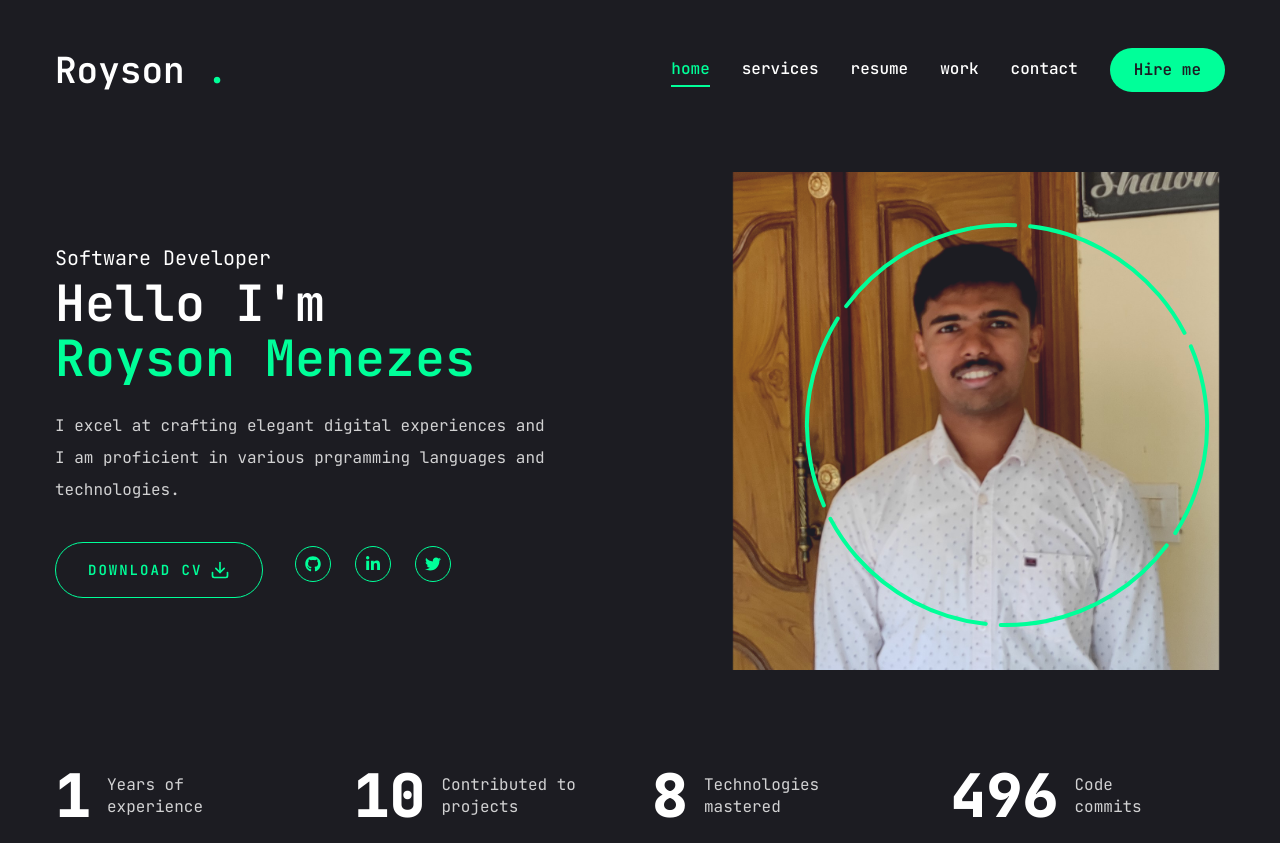
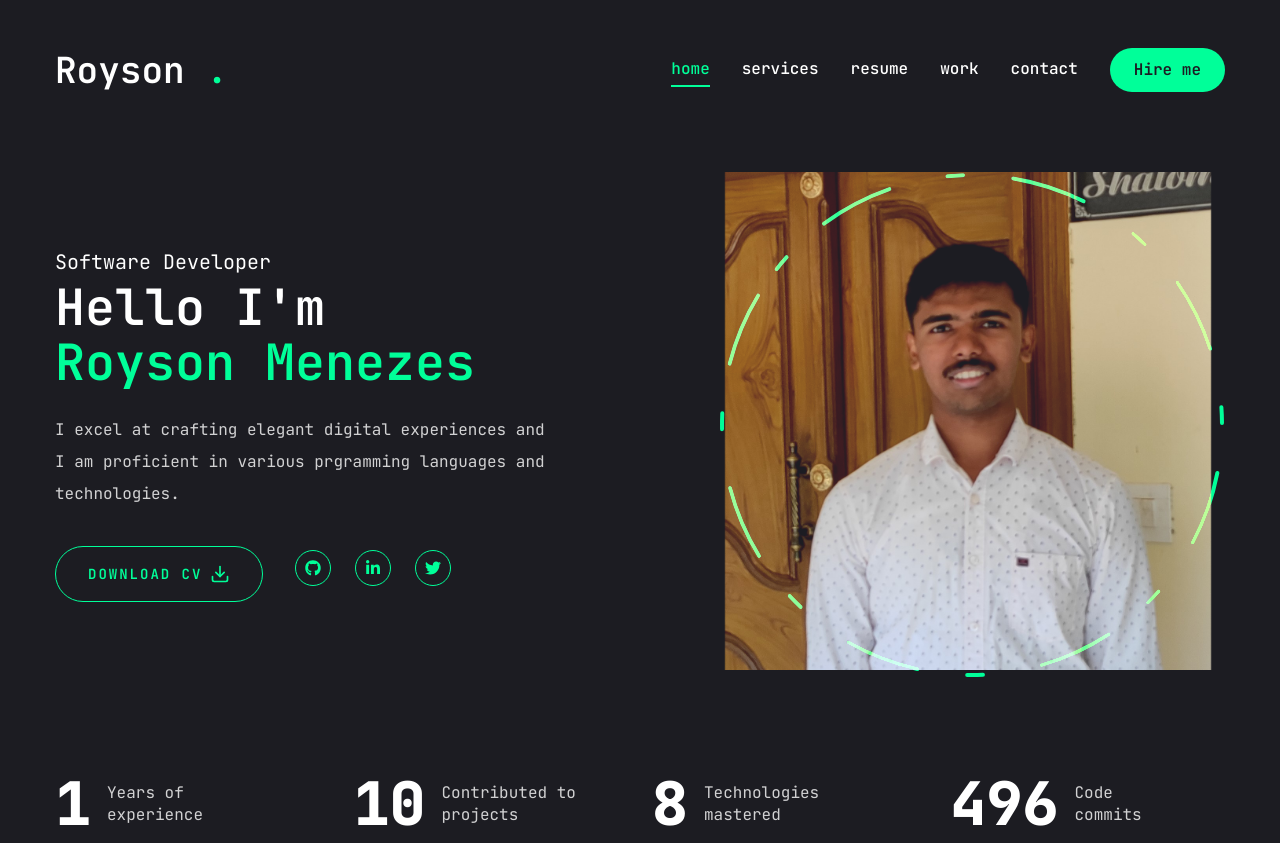
Before and after one commit to roysonmenezes/Portfolio, a Next.js app: page / in a window 1280 px wide. Built offline with nearby package versions, Linux system fonts and the light colour scheme.

Commit message:
sovled visibility issue.

```diff
--- a/components/Photo.jsx
+++ b/components/Photo.jsx
@@ -1,82 +1,14 @@
-// "use client"
-
-// import { motion } from "framer-motion";
-// import Image from "next/image";
-
-// const Photo = () => {
-//   return (
-//     <div className="w-full h-full relative flex justify-center items-center">
-//       {/* Image */}
-//       <motion.div
-//         initial={{ opacity: 0 }}
-//         animate={{
-//           opacity: 1,
-//           transition: { delay: 2, duration: 0.4, ease: "easeIn" },
-//         }}
-//       >
-//         <motion.div
-//           initial={{ opacity: 0 }}
-//           animate={{
-//             opacity: 1,
-//             transition: { delay: 2.4, duration: 0.4, ease: "easeInOut" },
-//           }}
-//           className="w-[298px] h-[298px] xl:w-[498px] xl:h-[498px] mix-blend-lighten"
-//         >
-//           <Image
-//             src="/assets/photo.jpg"
-//             priority
-//             quality={100}
-//             fill
-//             alt=""
-//             className="object-contain"
-//           />
-//         </motion.div>
-
-//         {/* Rotating Circle with 8 Segments */}
-//         <motion.svg
-//           className="absolute top-0 left-0 w-[300px] xl:w-[560px] h-[300px] xl:h-[506px]"
-//           fill="transparent"
-//           viewBox="0 0 506 506"
-//           xmlns="http://www.w3.org/2000/svg"
-//         >
-//           <motion.circle
-//             cx="253"
-//             cy="253"
-//             r="200"
-//             stroke="#00ff99"
-//             strokeWidth="4"
-//             strokeLinecap="round"
-//             strokeLinejoin="round"
-//             strokeDasharray="45 15 15 75 45 15 15 75"
-//             /* 8 Segments: (Big line: 45, Small line: 15, Gap: 75) */
-//             strokeDashoffset={0} // No movement of the segments
-//             animate={{
-//               rotate: 360, // Slow continuous clockwise rotation
-//             }}
-//             transition={{
-//               duration: 20, // Very slow rotation
-//               ease: "linear",
-//               repeat: Infinity,
-//             }}
-//           />
-//         </motion.svg>
-//       </motion.div>
-//     </div>
-//   );
-// };
-
-// export default Photo;
 
 
-"use client"
+"use client";
 
-import { motion } from "framer-motion";
+import { delay, motion } from "framer-motion";
 import Image from "next/image";
 
 const Photo = () => {
   return (
-    <div className="w-full h-full relative flex justify-center items-center">
-      {/* Image */}
+    <div className="w-full h-full relative">
+
       <motion.div
         initial={{ opacity: 0 }}
         animate={{
@@ -84,13 +16,14 @@
           transition: { delay: 2, duration: 0.4, ease: "easeIn" },
         }}
       >
+        {/* image */}
         <motion.div
           initial={{ opacity: 0 }}
           animate={{
             opacity: 1,
             transition: { delay: 2.4, duration: 0.4, ease: "easeInOut" },
           }}
-          className="w-[298px] h-[298px] xl:w-[498px] xl:h-[498px] mix-blend-lighten"
+          className="w-[298px] h-[298px] xl:w-[498px] xl:h-[498px] mix-blend-lighten absolute"
         >
           <Image
             src="/assets/photo.jpg"
@@ -102,9 +35,9 @@
           />
         </motion.div>
 
-        {/* Rotating Circle with 6 Properly Spaced Segments */}
+        {/* circle */}
         <motion.svg
-          className="absolute top-0 left-0 w-[300px] xl:w-[560px] h-[300px] xl:h-[506px]"
+          className="w-[300px] xl:w-[506px] h-[300px] xl:h-[506px]"
           fill="transparent"
           viewBox="0 0 506 506"
           xmlns="http://www.w3.org/2000/svg"
@@ -112,21 +45,20 @@
           <motion.circle
             cx="253"
             cy="253"
-            r="200"
+            r="250"
             stroke="#00ff99"
             strokeWidth="4"
             strokeLinecap="round"
             strokeLinejoin="round"
-            strokeDasharray="45 15 150 0 45 15 150 0"
-            /* 6 Segments: Big line (45), Small line (15), Large gap (150) */
-            strokeDashoffset={0} // No movement of the segments
+            initial={{ strokeDasharray: "24 10 0 0" }}
             animate={{
-              rotate: 360, // Slow continuous clockwise rotation
+              strokeDasharray: ["15 120 25 25", "16 25 92 72", "4 250 22 22"],
+              rotate: [120, 360],
             }}
             transition={{
-              duration: 25, // Even slower rotation for better effect
-              ease: "linear",
+              duration: 20,
               repeat: Infinity,
+              repeatType: "reverse",
             }}
           />
         </motion.svg>
@@ -136,67 +68,3 @@
 };
 
 export default Photo;
-
-
-
-
-
-//original
-
-
-// "use client"
-
-// import { delay, motion } from "framer-motion";
-// import Image from "next/image";
-
-// const Photo = () => {
-//   return (
-//     <div className="w-full h-full relative">
-//         {/* image */}
-//         <motion.div
-//         initial={{opacity:0}}
-//         animate={{
-//             opacity:1,
-//             transition:{delay: 2, duration:0.4, ease: "easeIn",}
-//             }}
-
-//             >
-//             <motion.div
-//             initial={{opacity:0}}
-//             animate={{
-//                 opacity:1,
-//                 transition:{delay: 2.4, duration:0.4, ease: "easeInOut",}
-//                 }}
-//             className="w-[298px] h-[298px] xl:w-[498px] xl:h-[498px] mix-blend-lighten absolute">
-//                 <Image src="/assets/photo.jpg" priority quality={100} fill alt=""
-//                 className="object-contain"
-//                 />
-//             </motion.div>
-//             {/* circle */}
-//             <motion.svg
-//             className="w-[300px] xl:w-[560px] h-[300px] xl:h-[506px]"
-//             fill="transparent"
-//             viewBox="0 0 506 506"
-//             xmlns="http://www.w3.org/2000/svg"
-//             >
-//                 <motion.circle
-//                 cx="253"
-//                 cy="253"
-//                 stroke="#00ff99"
-//                 strokeWidth="4"
-//                 strokeLinecap="round"
-//                 strokeLinejoin="round"
-//                 initial={{strokeDasharray: "24 10 0 0"}}
-//                 animate={{
-//                     strokeDasharray: ["15 120 25 25", "16 25 92 72", "4 250 22 22"],
-//                     rotate:[120, 360],
-//                 }}
-//                 />
-//             </motion.svg>
-//         </motion.div>
-
-//     </div>
-//   )
-// }
-
-// export default Photo;
```
